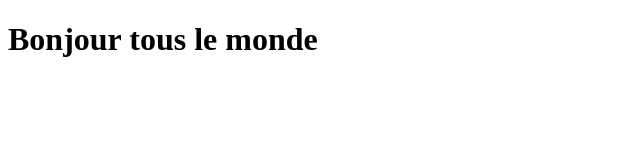
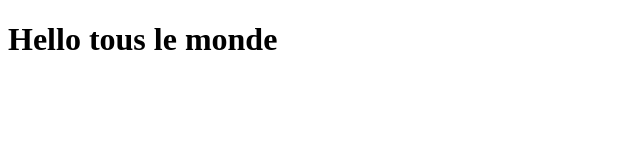
Before and after one commit to Alaainou/hello, a plain HTML site: page index.html in a window 1280 px wide. Shown: the whole page, without its empty margins (0-640 px from the left). Drawn offline with Linux system fonts and the light colour scheme.

Commit message:
Bonjour to Hello

```diff
--- a/index.html
+++ b/index.html
@@ -5,6 +5,6 @@
     <meta charset='utf-8'>
   </head>
   <body>
-    <h1>Bonjour tous le monde </h1>
+    <h1>Hello tous le monde </h1>
   </body>
 </html>
```
